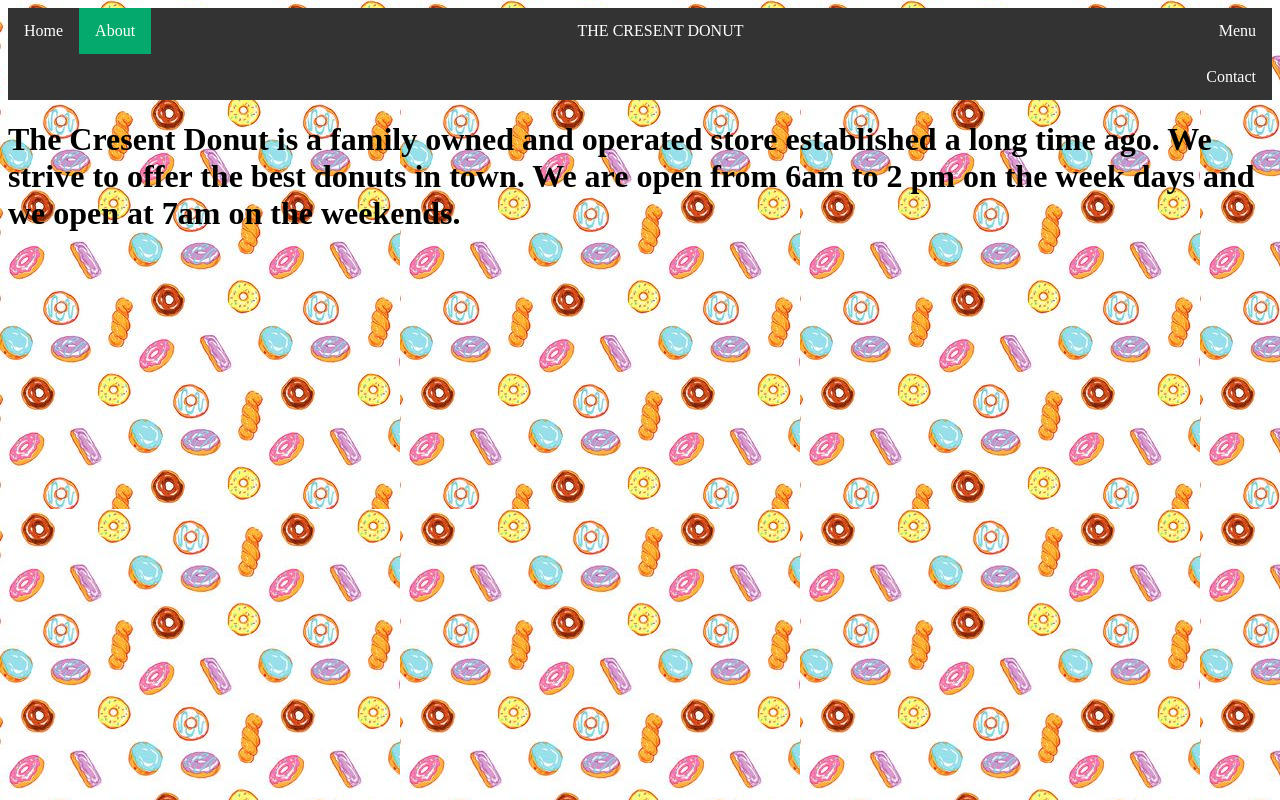
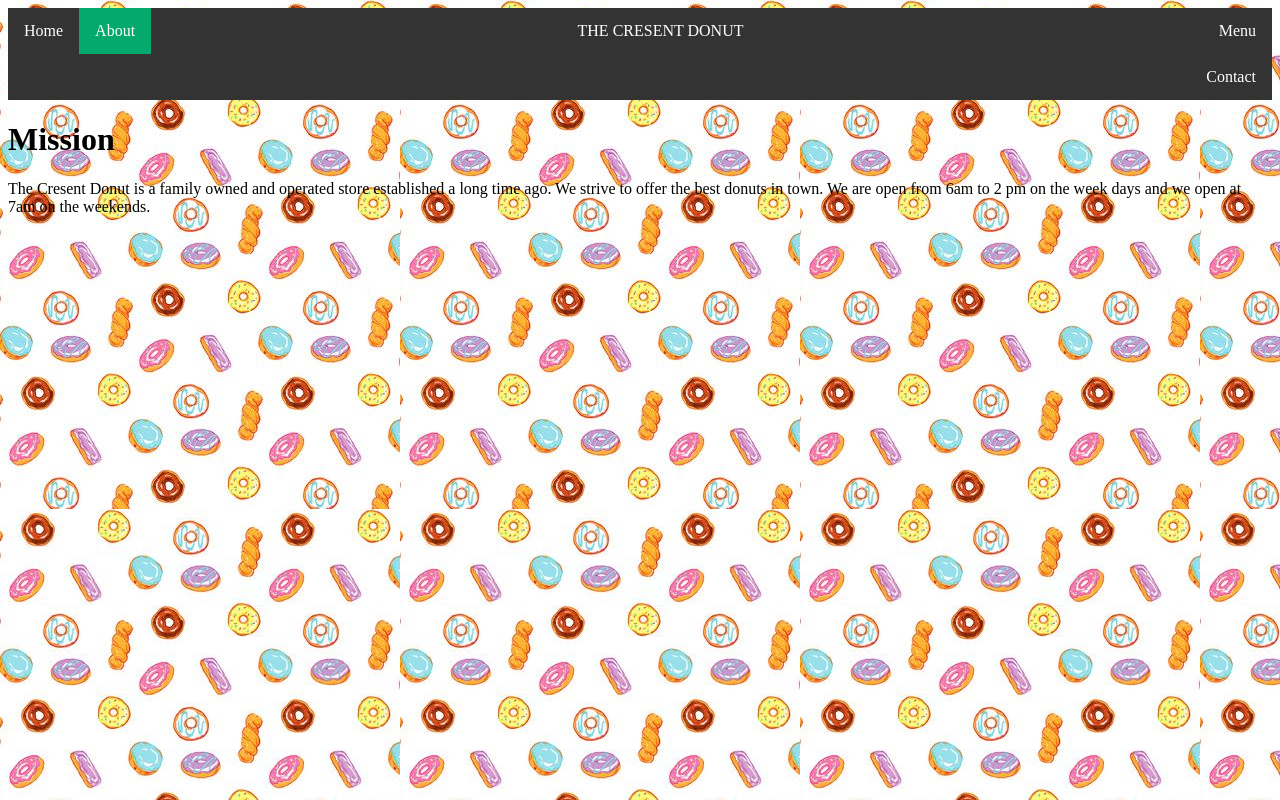
Before and after one commit to jacobson-r/design-and-dev-pt1, a plain HTML site: page about.html in a window 1280 px wide. Drawn offline with Linux system fonts and the light colour scheme.

Commit message:
About page

```diff
--- a/about.html
+++ b/about.html
@@ -14,10 +14,10 @@
   <li class = "nocolor" style="float:right"><a href="contact.html">Contact</a></li>
 
 </ul>
-
-    <h1>The Cresent Donut is a family owned and operated store established a long time ago. We strive to offer the best donuts in town.
+<h1>Mission</h1>
+    <p>The Cresent Donut is a family owned and operated store established a long time ago. We strive to offer the best donuts in town.
         We are open from 6am to 2 pm on the week days and we open at 7am on the weekends.
-    </h1>
+    </p>
 
 </body>
 </html>
```
